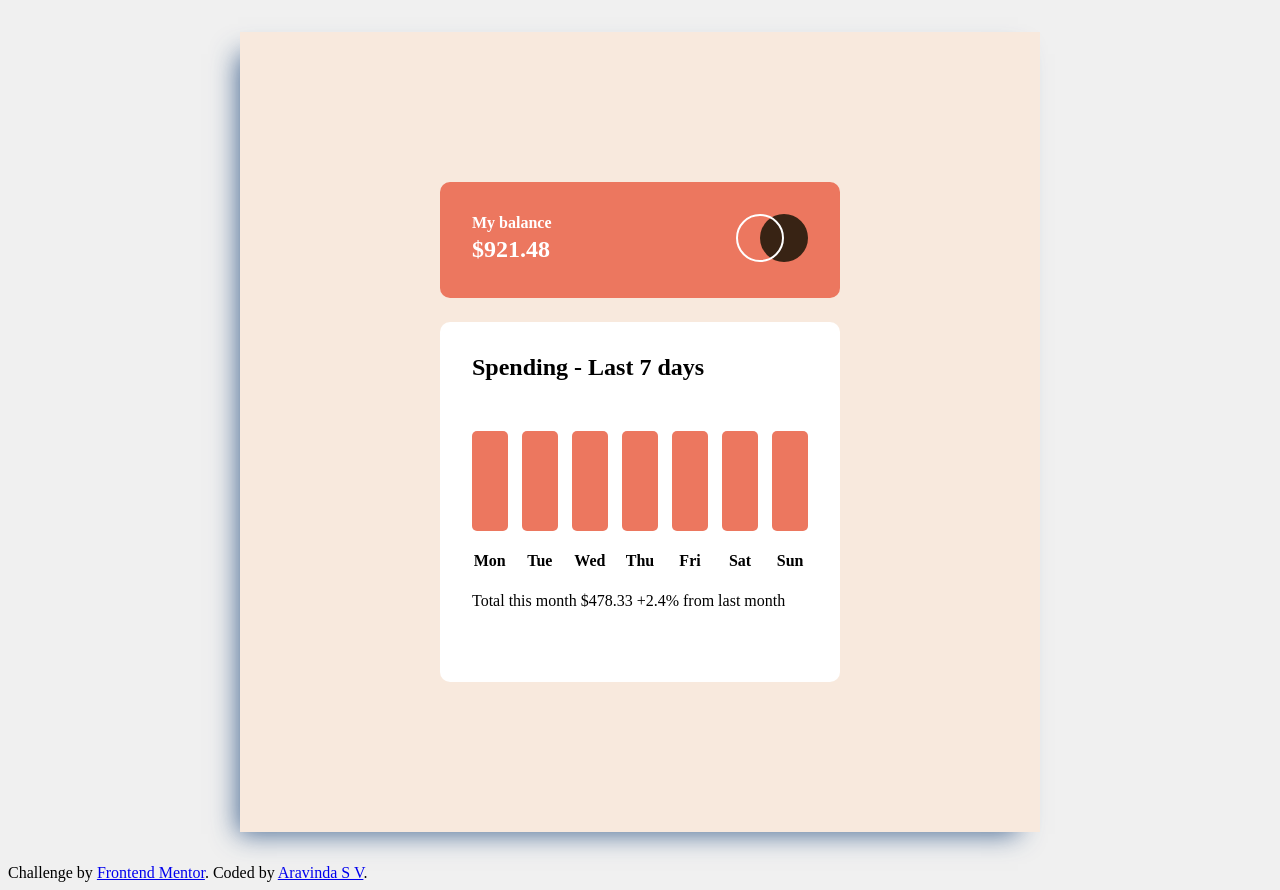
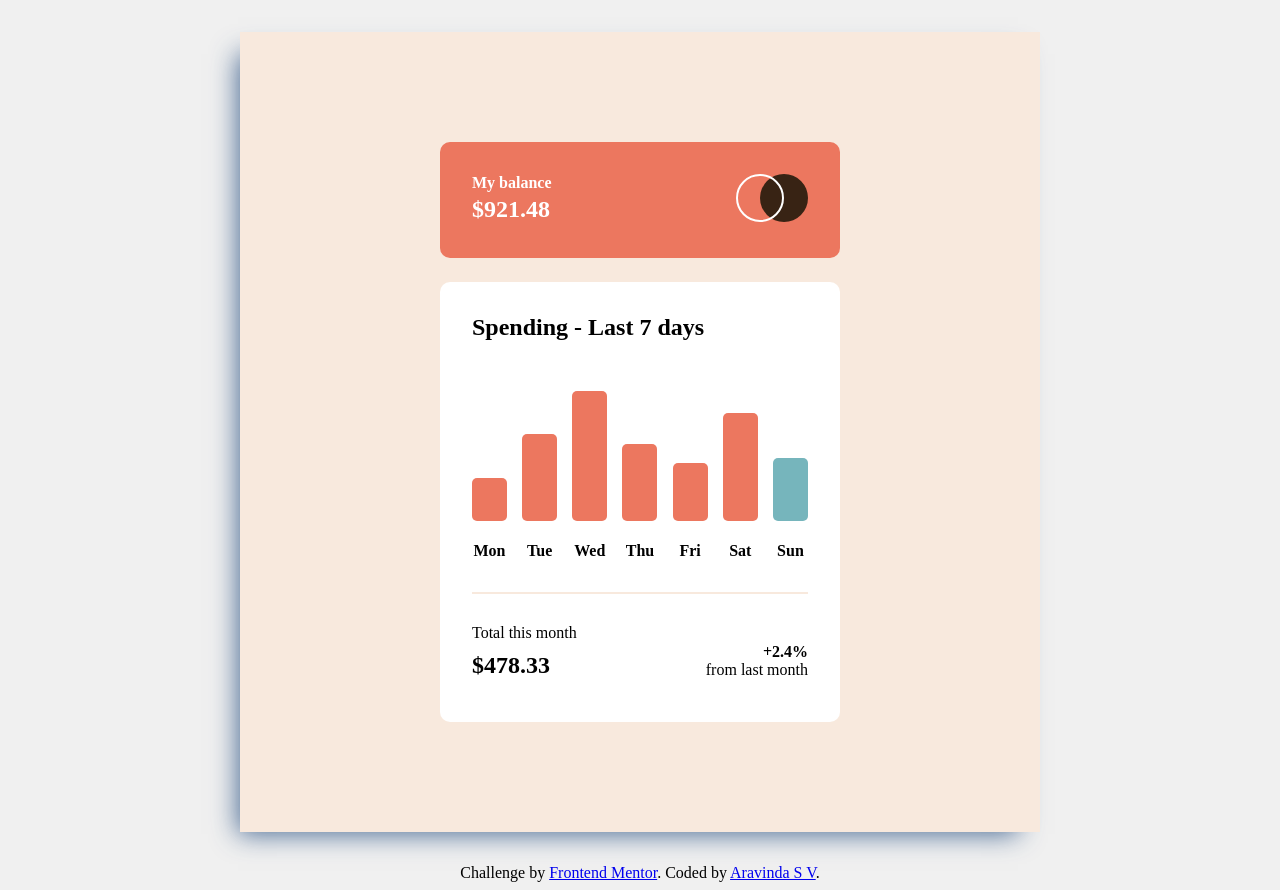
Before and after one commit to aravisv/FrontEndMentor, a plain HTML site: page expenses-chart-component-main/index.html in a window 1280 px wide. Drawn offline with Linux system fonts and the light colour scheme.

Commit message:
Add files via upload

```diff
--- a/expenses-chart-component-main/index.html
+++ b/expenses-chart-component-main/index.html
@@ -6,7 +6,7 @@
   <!-- <link rel="icon" type="image/png" sizes="32x32" href="./images/favicon-32x32.png"> -->
   <title>Frontend Mentor | Expenses chart component</title>
   <link rel="stylesheet" href="styles.css">
-  <script src="script.js"></script>
+
   </style>
 </head>
 
@@ -86,50 +86,18 @@
 
       </div>
 
-
-<!--  <div class="pointer-expense">
-        <div class="mouse-pointer-day"></div>
-        <div class="mouse-pointer-day"></div>
-        <div class="mouse-pointer-day"></div>
-        <div class="mouse-pointer-day"></div>
-        <div class="mouse-pointer-day"></div>
-        <div class="mouse-pointer-day"></div>
-        <div class="mouse-pointer-day"></div>
-      </div>
-
-
-      <div class="chart">
-        <div class="bar"></div>
-        <div class="bar"></div>
-        <div class="bar"></div>
-        <div class="bar"></div>
-        <div class="bar"></div>
-        <div class="bar"></div>
-        <div class="bar"></div>
-      </div>
-
-      <div class="week">
-        <h4 class="day">Mon</h4>
-        <h4 class="day">Tue</h4>
-        <h4 class="day">Wed</h4>
-        <h4 class="day">Thu</h4>
-        <h4 class="day">Fri</h4>
-        <h4 class="day">Sat</h4>
-        <h4 class="day">Sun</h4>
-      </div> -->
-
       <div class ="monthly-spending">
-        Total this month
-        $478.33
-
-        +2.4%
-        from last month
-
+        <div class="this-month-spending">
+          Total this month
+          <h2 class="heading2">$478.33</h1>
+        </div>
+        <div class="last-month-comparison">
+          <h4>+2.4%</h4>
+          from last month
+        </div>
       </div>
 
     </div>
-
-
 
   </div>
 
@@ -140,8 +108,7 @@
 
 </div>
 
-
-
 </body>
+<script src="script.js"></script>
 
 </html>
--- a/expenses-chart-component-main/script.js
+++ b/expenses-chart-component-main/script.js
@@ -36,7 +36,7 @@ const data =[
 
 for (var i=0;i<7;i++){
     bar[i].style.height = `${Math.floor(data[i].amount*2.5)}px`;
-    spent_per_day[i].innerHTML = `${Math.floor(data[i].amount)}`;
+    spent_per_day[i].innerHTML = `${Math.floor(data[i].amount)}$`;
 }
 
 // Change color by day of week
--- a/expenses-chart-component-main/styles.css
+++ b/expenses-chart-component-main/styles.css
@@ -93,7 +93,7 @@ body{
 }
 
 .chart-body{
-    height:45%;
+    height:55%;
     width: 400px;
     background-color: white;
     margin: 0.75em 0;
@@ -106,11 +106,14 @@ body{
     display: flex;
     justify-content: space-between;
     text-align: center;
+    padding-bottom: 10px;
+    border-bottom: 2px solid hsl(27, 66%, 92%);
 }
 
 .column-of-day{
     display: flex;
     flex-direction: column;
+    justify-content: flex-end;
 }
 
 .spent-seen-on-hover{
@@ -124,6 +127,7 @@ body{
     height:100px;
     border-radius:5px;
     order: 2;
+    width: 35px;
 }
 
 .bar:hover{
@@ -138,3 +142,27 @@ body{
 .day-of-the-week{
     order: 3;
 }
+
+.monthly-spending{
+    padding-top: 30px;
+    display: flex;
+    justify-content: space-between;
+    align-items: flex-end;
+}
+
+.this-month-spending .heading2{
+    margin-top: 10px;
+}
+
+.last-month-comparison{
+    text-align: right;
+}
+
+.last-month-comparison > h4{
+    margin: 0;
+}
+
+.attribution{
+    margin: 0 auto;
+    text-align: center;
+}
```
